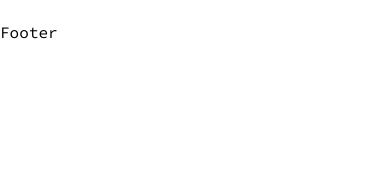
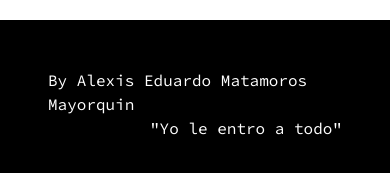
Before and after one commit to AEMatamoros/PorfolioV2, a React (Vite) app: page /Proyects in a window 390 px wide. Shown: the part 4157-4330 px from the top of the page. Built offline with nearby package versions, Linux system fonts and the light colour scheme.

Commit message:
Updated Footer Component

```diff
--- a/src/components/Portfolio.tsx
+++ b/src/components/Portfolio.tsx
@@ -15,8 +15,8 @@ export default function Portfolio() {
         Proyectos
       </h1>
       <div className="card-container w-full flex flex-wrap p-3 ">
-        {tecs.map((tec) => (
-          <div className="p-2  sm:w-full md:w-4/12 ">
+        {tecs.map((tec, index) => (
+          <div className="p-2  sm:w-full md:w-4/12 " key={index}>
             <div className="card transform hover:scale-105 transition-all duration-300 flex justify-center cursor-pointer">
               <div className="shadow-2xl  bg-black dark:bg-white text-white dark:text-black ">
                 <a href="#!">
--- a/src/components/Proyects.tsx
+++ b/src/components/Proyects.tsx
@@ -47,8 +47,8 @@ export default function Proyects(): JSX.Element {
         Tecnologies
       </h1>
       <div className="card-container w-full flex flex-wrap p-3">
-        {tecs.map((tec) => (
-          <div className=" p-1 w-2/12">
+        {tecs.map((tec, index) => (
+          <div className=" p-1 w-2/12" key={index}>
             <div
               className={
                 "card h-36 bg-white dark:bg-black shadow-lg transform hover:scale-105 cursor-pointer transition-all duration-700 flex flex-col justify-center items-center " +
--- /dev/null
+++ b/src/components/shareds/Footer.tsx
@@ -0,0 +1,11 @@
+import React from "react";
+
+export default function Footer() {
+  return (
+    <footer className="main-footer bg-black dark:bg-white text-white dark:text-black p-12">
+      <span className="text-left">By Alexis Eduardo Matamoros Mayorquin</span>
+      <br />
+      <span className=" float-right">"Yo le entro a todo"</span>
+    </footer>
+  );
+}
--- a/src/views/App.tsx
+++ b/src/views/App.tsx
@@ -6,6 +6,7 @@ import { SelectLanguajeHook, SelectThemeHook } from "../hooks";
 import { Header, Aside, Loader } from "../components";
 import { Outlet } from "react-router-dom";
 import Portfolio from "../components/Portfolio";
+import Footer from "../components/shareds/Footer";
 
 export default function App() {
   //Theme
@@ -48,9 +49,8 @@ export default function App() {
           }`}
         >
           <Portfolio></Portfolio>
-          <footer className="main-footer bg-white dark:bg-black dark:text-white">
-            Footer
-          </footer>
+
+          <Footer></Footer>
         </div>
       </section>
     </div>
```
